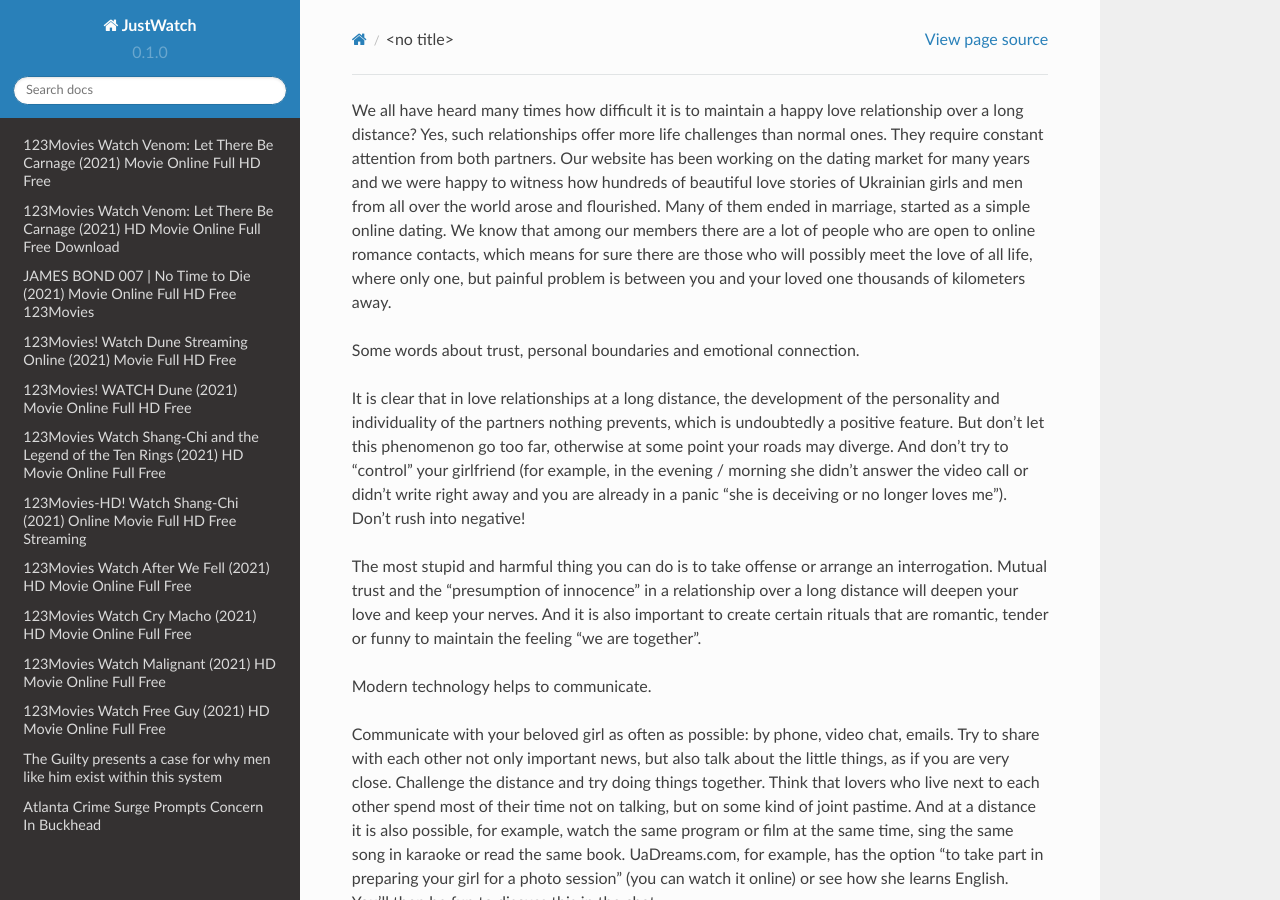
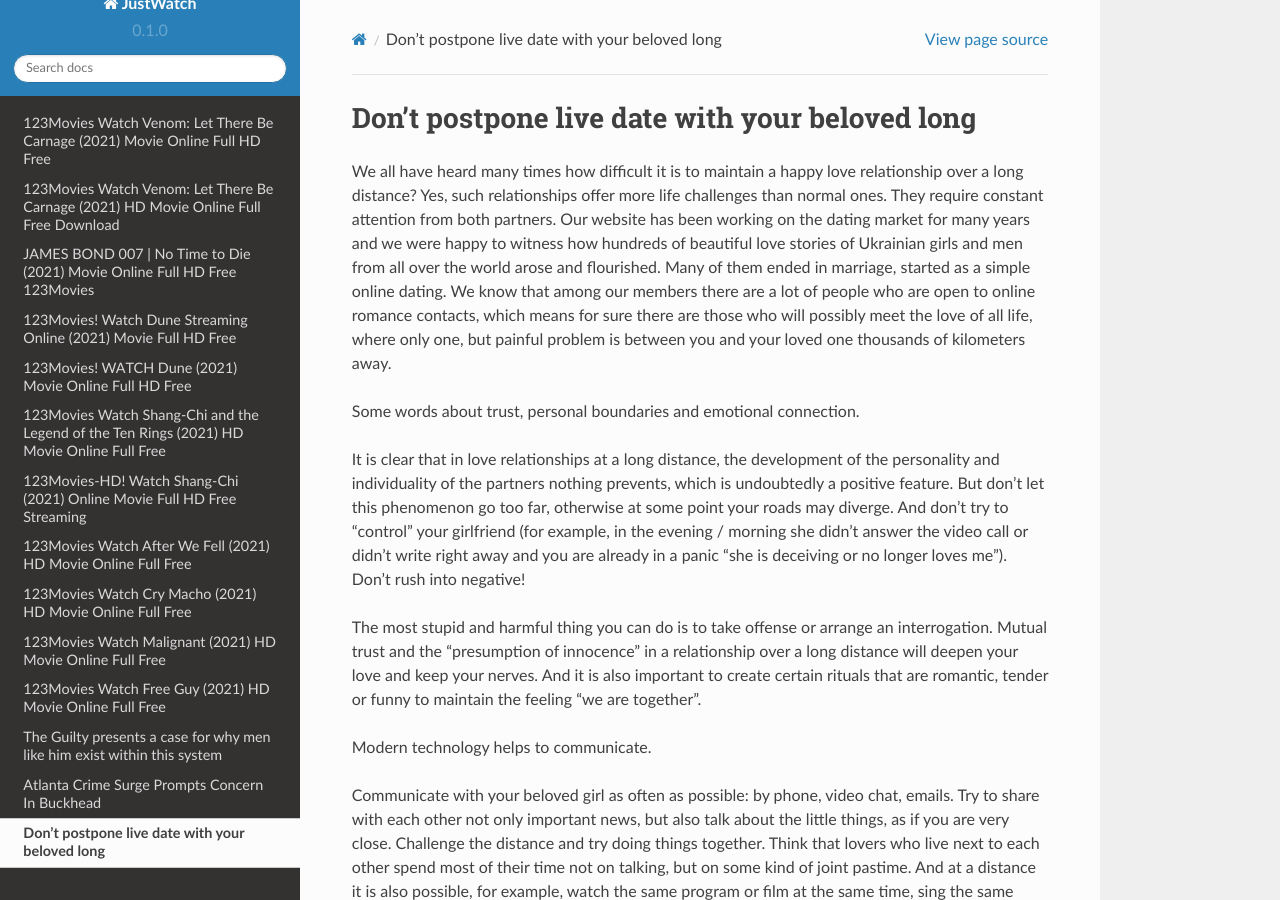
Before and after one commit to onegite/justwatch, a Sphinx documentation site: the page built from docs/source/dont-postpone-live-date-with-your-beloved-long.rst, in a window 1280 px wide and 900 px high. Built offline with Sphinx 7.4.7 and the Read the Docs theme 2.0.0, drawn with Linux system fonts in a browser that asks for light colours.

Commit message:
initial commit

```diff
--- a/docs/source/dont-postpone-live-date-with-your-beloved-long.rst
+++ b/docs/source/dont-postpone-live-date-with-your-beloved-long.rst
@@ -1,3 +1,6 @@
+Don’t postpone live date with your beloved long
+===============================================
+
 We all have heard many times how difficult it is to maintain a happy love relationship over a long distance? Yes, such relationships offer more life challenges than normal ones. They require constant attention from both partners. Our website has been working on the dating market for many years and we were happy to witness how hundreds of beautiful love stories of Ukrainian girls and men from all over the world arose and flourished. Many of them ended in marriage, started as a simple online dating. We know that among our members there are a lot of people who are open to online romance contacts, which means for sure there are those who will possibly meet the love of all life, where only one, but painful problem is between you and your loved one thousands of kilometers away.
 
 Some words about trust, personal boundaries and emotional connection.
```
